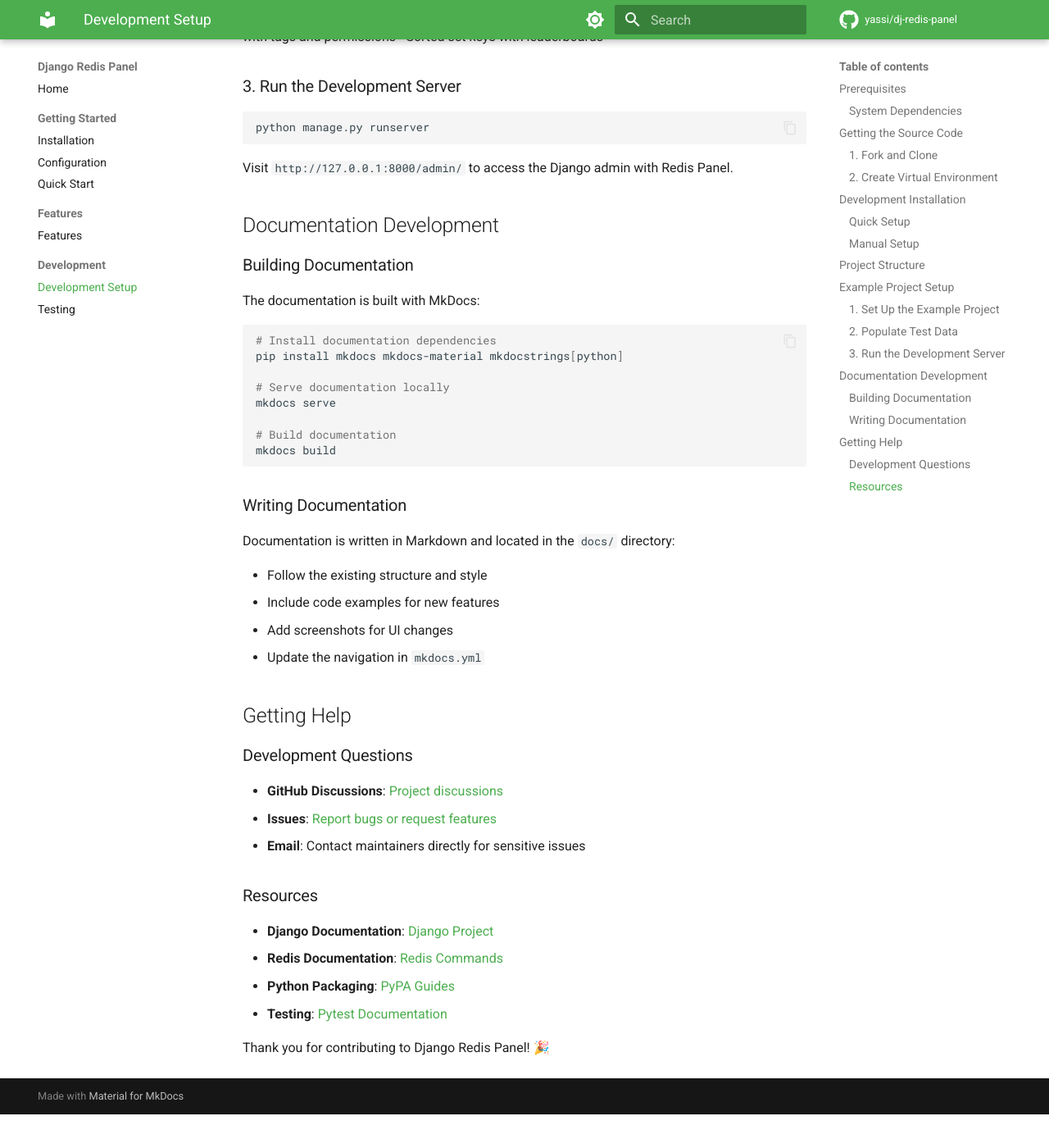
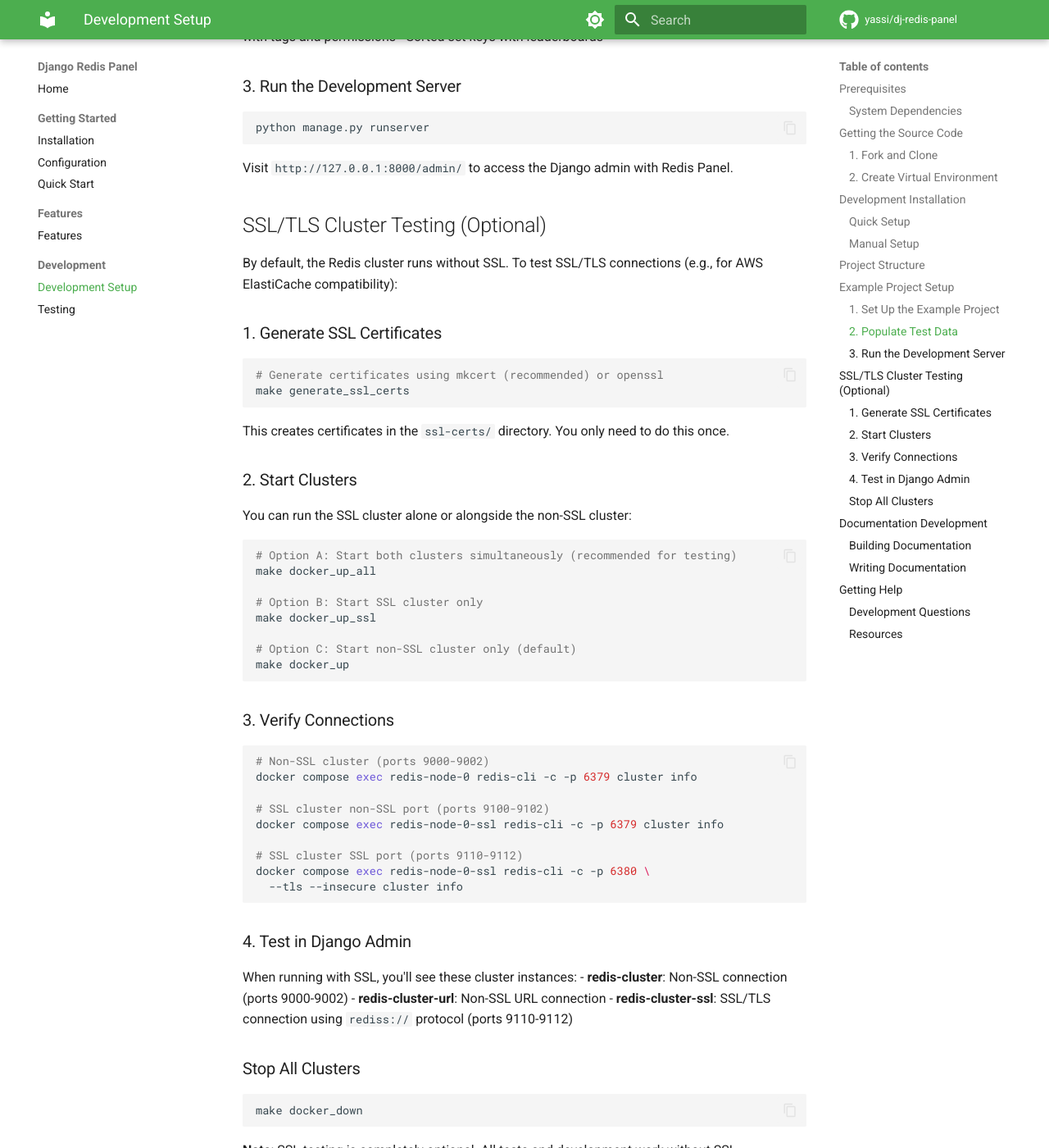
Before and after one commit to yassi/dj-redis-panel, an MkDocs documentation site: the page built from docs/development.md, in a window 1280 px wide and 1400 px high, scrolled down 3483 px. Shown: the whole window at 82% size. Built offline with MkDocs 1.6.1 and Material for MkDocs 9.7.7, drawn with Linux system fonts in a browser that asks for light colours; comment, search, counter and statistics services are not loaded; before the commit the page ends 4842 px from its top, so only the background shows below that; some of the changed text lies outside the part shown.

Commit message:
dj-redis-panel#23: stop explicity passing ssl=True. It is not a supported param for the cluster client (#30)
* stop explicity passing ssl=True. It is not a supported param for the cluster client

* update redis nodes to allow operation with ssl

* configure client correctly when using ssl and url combo for clusters

* add script to generate ssl certs and keys

* add docker entries to bring up a separate cluster for ssl based connections

* bump version to v0.7.4

---------

Co-authored-by: Yasser Toruno <yasser@yassers-mbp.lan>

````diff
--- a/docs/development.md
+++ b/docs/development.md
@@ -185,6 +185,64 @@
 
 Visit `http://127.0.0.1:8000/admin/` to access the Django admin with Redis Panel.
 
+## SSL/TLS Cluster Testing (Optional)
+
+By default, the Redis cluster runs without SSL. To test SSL/TLS connections (e.g., for AWS ElastiCache compatibility):
+
+### 1. Generate SSL Certificates
+
+```bash
+# Generate certificates using mkcert (recommended) or openssl
+make generate_ssl_certs
+```
+
+This creates certificates in the `ssl-certs/` directory. You only need to do this once.
+
+### 2. Start Clusters
+
+You can run the SSL cluster alone or alongside the non-SSL cluster:
+
+```bash
+# Option A: Start both clusters simultaneously (recommended for testing)
+make docker_up_all
+
+# Option B: Start SSL cluster only
+make docker_up_ssl
+
+# Option C: Start non-SSL cluster only (default)
+make docker_up
+```
+
+### 3. Verify Connections
+
+```bash
+# Non-SSL cluster (ports 9000-9002)
+docker compose exec redis-node-0 redis-cli -c -p 6379 cluster info
+
+# SSL cluster non-SSL port (ports 9100-9102)
+docker compose exec redis-node-0-ssl redis-cli -c -p 6379 cluster info
+
+# SSL cluster SSL port (ports 9110-9112)
+docker compose exec redis-node-0-ssl redis-cli -c -p 6380 \
+  --tls --insecure cluster info
+```
+
+### 4. Test in Django Admin
+
+When running with SSL, you'll see these cluster instances:
+- **redis-cluster**: Non-SSL connection (ports 9000-9002)
+- **redis-cluster-url**: Non-SSL URL connection
+- **redis-cluster-ssl**: SSL/TLS connection using `rediss://` protocol (ports 9110-9112)
+
+### Stop All Clusters
+
+```bash
+make docker_down
+```
+
+**Note**: SSL testing is completely optional. All tests and development work without SSL certificates.
+
+For detailed SSL setup instructions, see [SSL Cluster Setup Guide](ssl-cluster-setup.md).
 
 ## Documentation Development
 
--- a/pyproject.toml
+++ b/pyproject.toml
@@ -4,7 +4,7 @@
 
 [project]
 name = "dj-redis-panel"
-version = "0.7.3"
+version = "0.7.4"
 description = "A Django Admin panel for browsing and inspecting Redis keys"
 readme = "README.md"
 license = {text = "MIT"}
````
Also changed, not shown: README.md (+34 -0 lines), docker-compose.yml (+83 -3 lines), 7 other files.
